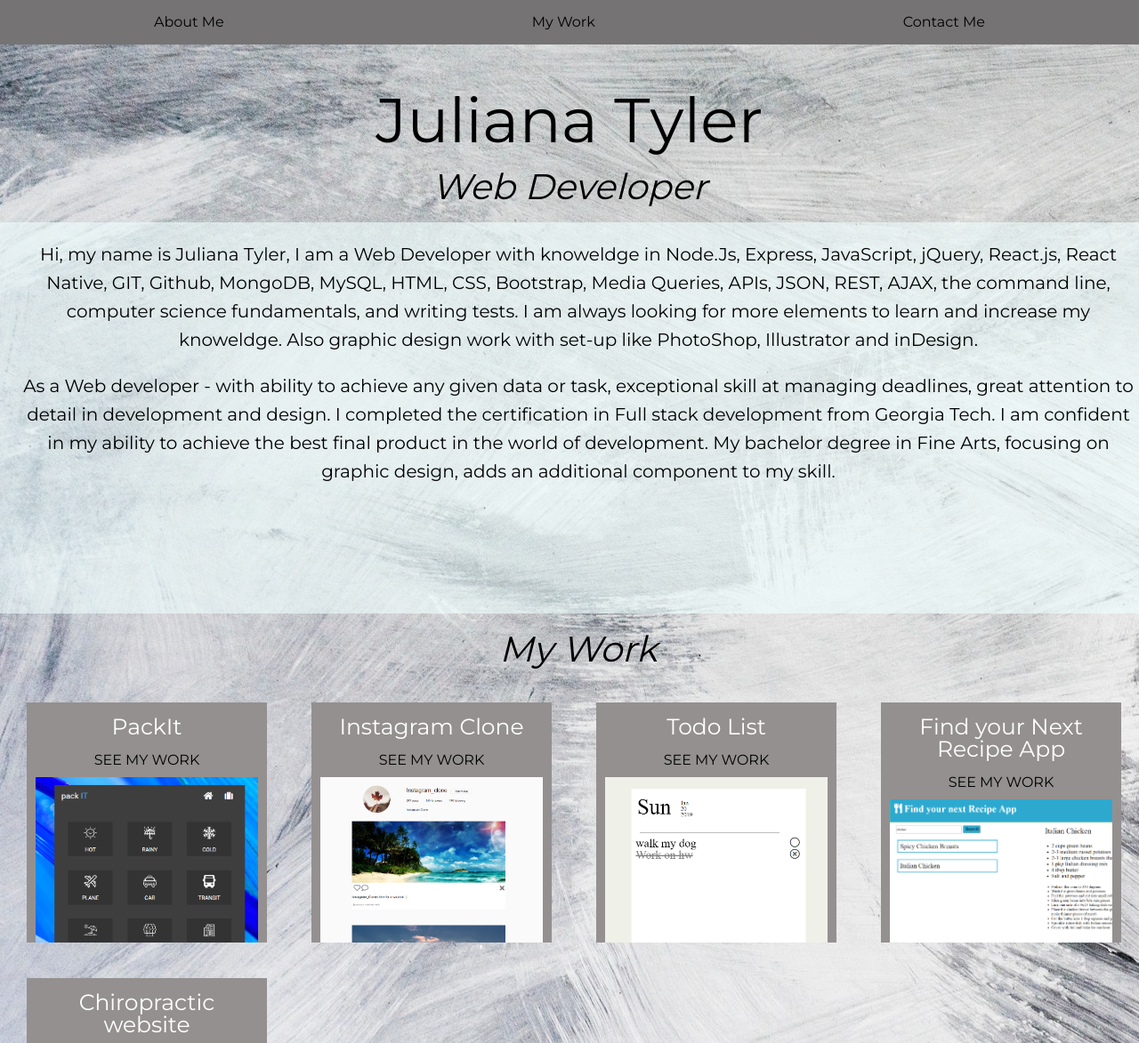
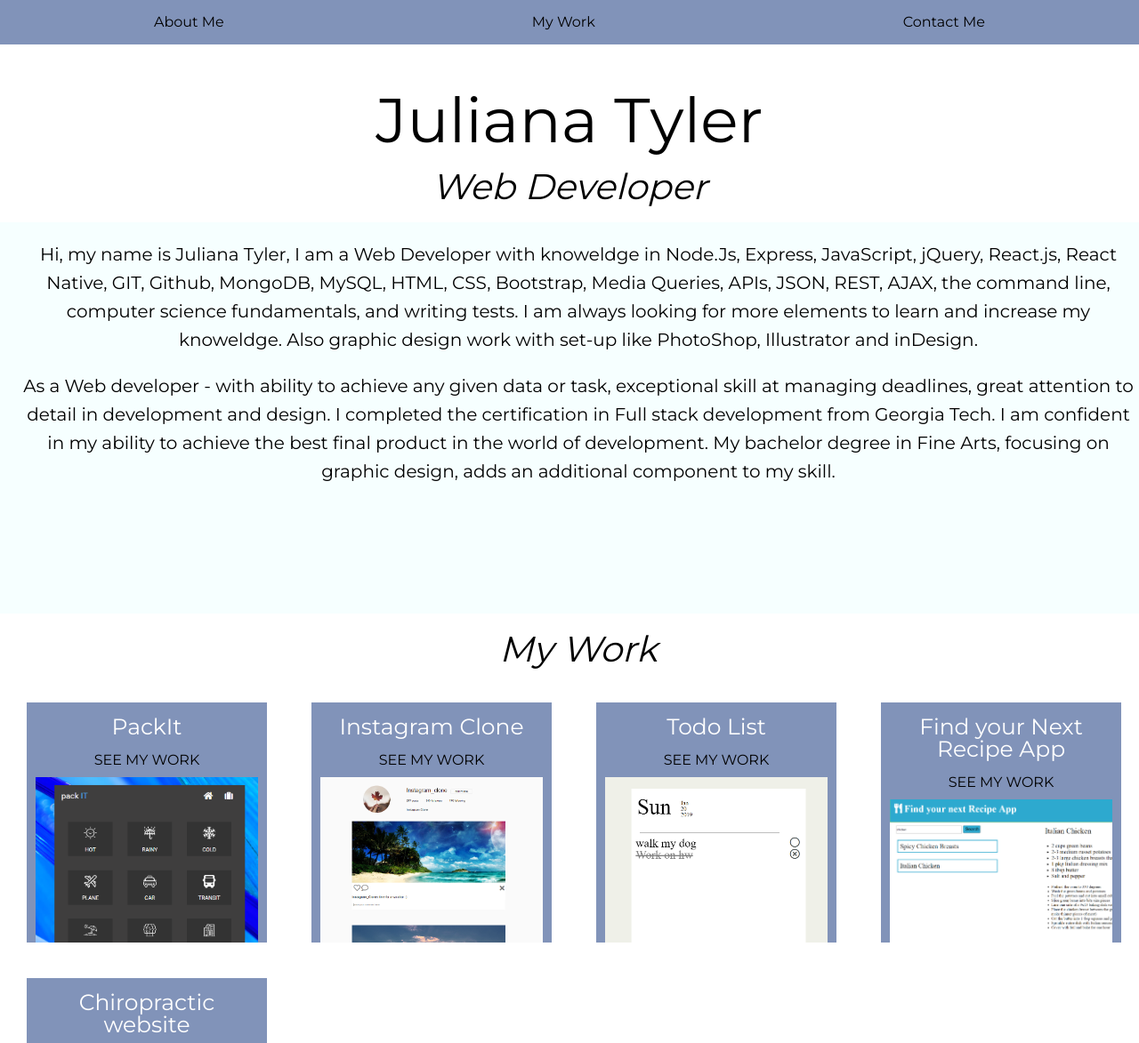
Before and after one commit to julianamtyler/mypage, a plain HTML site: page index.html in a window 1280 px wide. Shown: the top 1173 px of the page at 89% size. Drawn offline with Linux system fonts and the light colour scheme.

Commit message:
modified page

```diff
--- a/style.css
+++ b/style.css
@@ -1,5 +1,5 @@
     body {
-        background-image: url(assets/back_ground_01.jpg);
+        /* background-image: url(assets/back_ground_01.jpg); */
         height: 98vh;
         font-family: 'Montserrat', sans-serif;
     }
@@ -12,8 +12,8 @@
         display: flex;
         flex-wrap: wrap;
         position: fixed;
-        color: black;
-        background-color: rgb(117, 115, 115);
+        color: rgb(22, 11, 51);
+        background-color:  rgba(5, 41, 117,0.5);
         height: 50px;
         width: 100%;
     }
@@ -88,7 +88,7 @@
     }
 
     .myProj {
-        background-color: rgb(148, 144, 144);
+        background-color: rgba(5, 41, 117,0.5);
         margin: 20px;
         height: 250px;
         max-height: 300px;
```
